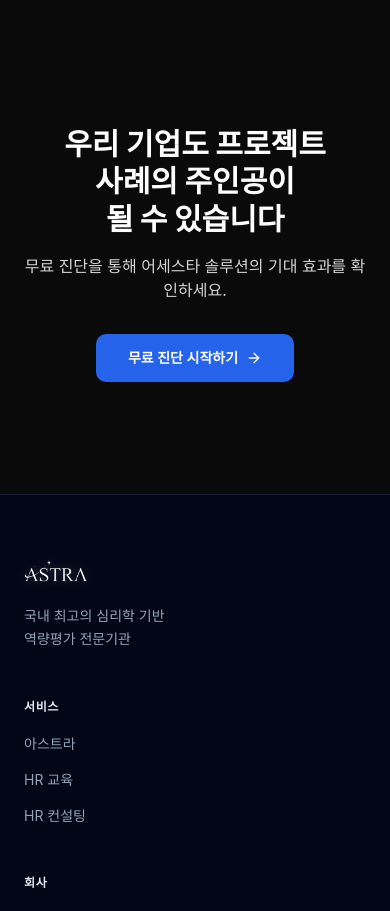
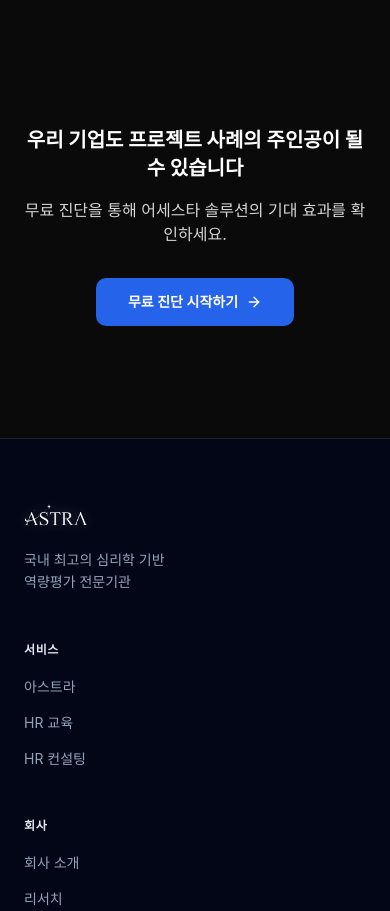
Before and after one commit to sycho2003/v0-hr, a Next.js app: page /cases in a window 390 px wide. Shown: the part 4300-5211 px from the top of the page. Built offline with nearby package versions, Linux system fonts and the light colour scheme; a web font is replaced by a local one.

Commit message:
style: align case studies CTA with codex/jiyeon

```diff
--- a/components/case-studies.tsx
+++ b/components/case-studies.tsx
@@ -339,8 +339,8 @@ export function CaseStudies() {
       {/* CTA */}
       <section className="bg-neutral-950 pt-16 pb-28 md:pb-36">
         <div id="cases-cta-anchor" className="mx-auto max-w-3xl px-6 text-center lg:px-10 xl:px-[120px]">
-          <h2 className="break-keep text-balance text-3xl font-extrabold leading-tight text-white md:text-4xl">우리 기업도 프로젝트 사례의 주인공이 될 수 있습니다</h2>
-          <p className="title-group__subtitle text-neutral-300">무료 진단을 통해 어세스타 솔루션의 기대 효과를 확인하세요.</p>
+          <h2 className="text-xl font-bold text-white md:text-2xl">우리 기업도 프로젝트 사례의 주인공이 될 수 있습니다</h2>
+          <p className="mt-4 text-neutral-300">무료 진단을 통해 어세스타 솔루션의 기대 효과를 확인하세요.</p>
           <Link
             href="/inquiry"
             className="btn-brand group mt-8 inline-flex items-center gap-2 rounded-lg px-8 py-3.5 text-sm font-semibold transition-all"
```
